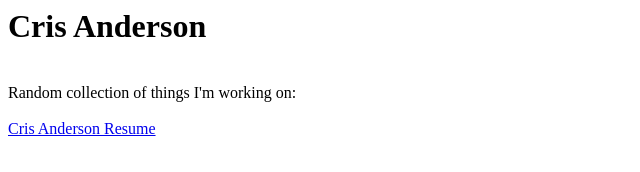
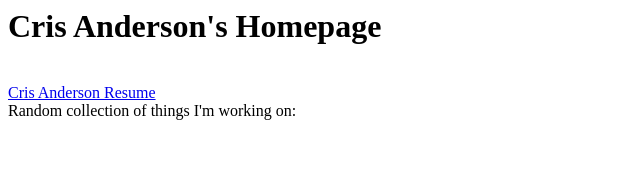
Before and after one commit to CrisAnderson/crisanderson.github.com, a plain HTML site: page index.html in a window 1280 px wide. Shown: the whole page, without its empty margins (0-640 px from the left). Drawn offline with Linux system fonts and the light colour scheme.

Commit message:
Updated front page

```diff
--- a/index.html
+++ b/index.html
@@ -1,7 +1,6 @@
-<h1>Cris Anderson</h1>
+<h1>Cris Anderson's Homepage</h1>
+<br>
+<a href="http://crisanderson.github.com/CrisAnderson-CV.pdf">Cris Anderson Resume</a>
 <br>
 Random collection of things I'm working on:
 <br>
-<br>
-<a href="http://crisanderson.github.com/CrisAnderson-CV.pdf">Cris Anderson Resume</a>
-<br>
```
